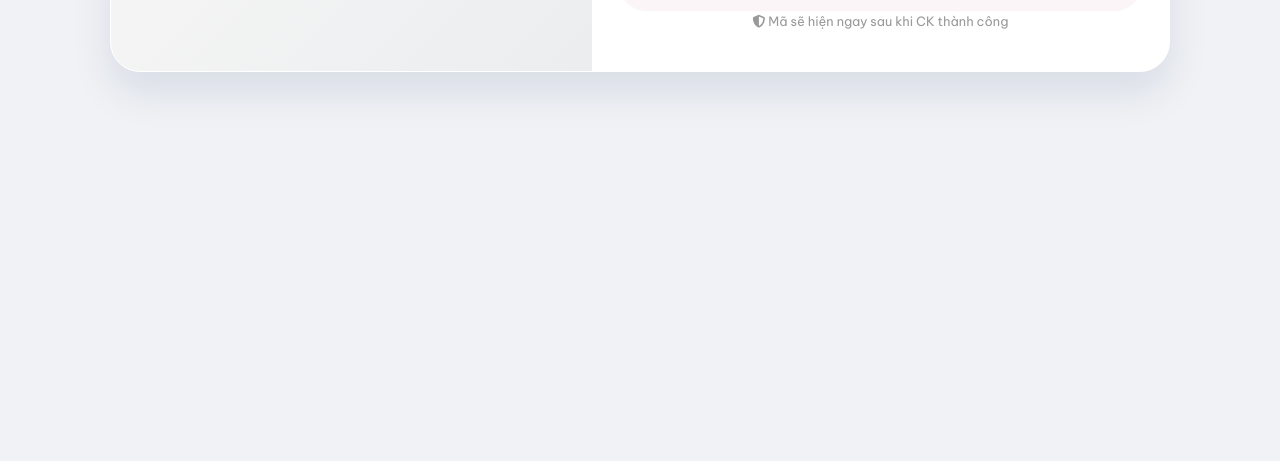
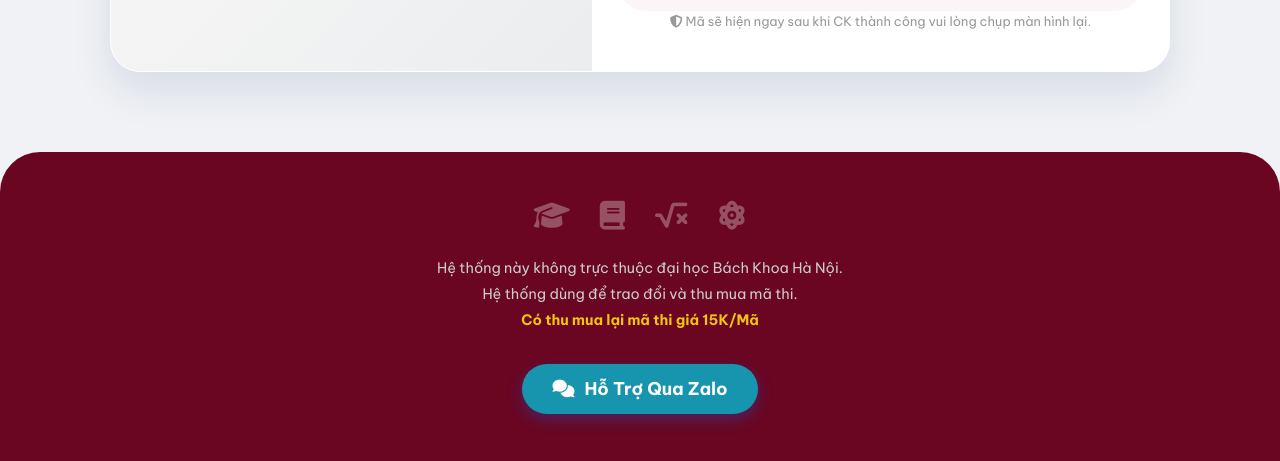
Before and after one commit to dnl20008/code-tsa, a website: page index.html in a window 1280 px wide. Shown: the part 2067-2528 px from the top of the page. Before the commit the page ends 2219 px from the top, so only its background shows below. Drawn offline with Linux system fonts and the light colour scheme; no server answers.

Commit message:
Update index.html

```diff
--- a/index.html
+++ b/index.html
@@ -13,13 +13,14 @@
         :root {
             --primary: #b71540;
             --primary-light: #ff4757;
-            --dark: #0c2461;
+            --dark: #6a0622;
             --bg: #f0f2f5;
             --white: #ffffff;
             --shadow-sm: 0 5px 15px rgba(0,0,0,0.05);
             --shadow-lg: 0 20px 40px rgba(12, 36, 97, 0.1);
             --radius: 24px;
             --success: #27ae60;
+            --zalo-color: #1795af;
         }
 
         * { margin: 0; padding: 0; box-sizing: border-box; -webkit-tap-highlight-color: transparent; }
@@ -106,7 +107,6 @@
         .tl-item.active { opacity: 1; transform: translateY(0); }
 
         .tl-dot {
-            /* FIXED MOBILE ALIGNMENT */
             position: absolute; left: -32.5px; top: 0; width: 35px; height: 35px;
             background: var(--white); border: 3px solid var(--primary);
             border-radius: 50%; color: var(--primary); display: flex; align-items: center; justify-content: center;
@@ -188,7 +188,36 @@
         }
         .btn-pay:active { transform: scale(0.98); }
 
-        /* --- 7. MODAL --- */
+        /* --- 7. NEW FOOTER --- */
+        footer {
+            background: var(--dark); color: #ccc; padding: 50px 0;
+            text-align: center; margin-top: 50px;
+            border-radius: 40px 40px 0 0;
+        }
+        .footer-icons {
+            font-size: 1.8rem; margin-bottom: 25px; color: rgba(255,255,255,0.3);
+            display: flex; justify-content: center; gap: 30px;
+        }
+        .footer-icons i { transition: 0.3s; }
+        .footer-icons i:hover { color: var(--primary-light); transform: scale(1.2); }
+
+        .footer-note {
+            font-size: 0.9rem; margin-bottom: 30px; line-height: 1.8;
+            max-width: 600px; margin-left: auto; margin-right: auto;
+        }
+        .highlight { color: #f1c40f; font-weight: bold; }
+
+        .zalo-btn {
+            display: inline-flex; align-items: center; gap: 10px;
+            background: var(--zalo-color); color: white;
+            padding: 12px 30px; border-radius: 30px;
+            text-decoration: none; font-weight: bold; font-size: 1.1rem;
+            box-shadow: 0 5px 15px rgba(0, 104, 255, 0.3);
+            transition: 0.3s;
+        }
+        .zalo-btn:hover { transform: translateY(-3px); box-shadow: 0 10px 20px rgba(0, 104, 255, 0.4); }
+
+        /* --- 8. MODAL --- */
         .modal-overlay {
             position: fixed; inset: 0; background: rgba(0,0,0,0.8); z-index: 9999;
             display: none; justify-content: center; align-items: center; padding: 20px; backdrop-filter: blur(5px);
@@ -199,7 +228,6 @@
         }
         .modal-body { padding: 30px; text-align: center; }
 
-        /* NEW: TIMER BADGE (GÓC TRÊN PHẢI) */
         .timer-badge {
             position: absolute; top: 15px; right: 15px;
             background: #fff3cd; color: #856404;
@@ -210,12 +238,11 @@
 
         .qr-frame {
             padding: 10px; border: 2px dashed var(--primary); border-radius: 15px;
-            margin: 25px 0 15px; /* Tăng margin top để tách khỏi tiêu đề */
-            background: #fff5f7; display: inline-block;
+            margin: 25px 0 15px; background: #fff5f7; display: inline-block;
         }
         .qr-img { width: 100%; max-width: 220px; border-radius: 8px; display: block; }
 
-        /* --- 8. RESPONSIVE --- */
+        /* --- 9. RESPONSIVE --- */
         @media (max-width: 768px) {
             .hero { padding: 50px 0 100px; border-radius: 0 0 30px 30px; }
             .hero h1 { font-size: 2rem; }
@@ -239,7 +266,6 @@
             .tl-item:nth-child(odd) { padding-right: 40px; margin-left: 0; text-align: right; }
             .tl-item:nth-child(even) { margin-left: 50%; padding-left: 40px; text-align: left; }
 
-            /* Fixed Desktop Alignment */
             .tl-item:nth-child(odd) .tl-dot { left: auto; right: -17.5px; }
             .tl-item:nth-child(even) .tl-dot { left: -17.5px; }
 
@@ -257,7 +283,7 @@
         <div class="container hero-content">
             <span class="hero-tag">✨ KHO MÃ THI THỬ TSA 2026</span>
             <h1 class="reveal active">TSA - KÌ THI ĐÁNH GIÁ TƯ DUY</h1>
-            <p class="reveal active stagger-1" style="opacity: 0.9;">Hệ thống cung cấp mã thi thử ở MyTSA.</p>
+            <p class="reveal active stagger-1" style="opacity: 0.9;">Hệ thống cung cấp mã thi thử ở MyTSA dành cho những bạn không có điều kiện mua sách cẩm nang.</p>
         </div>
     </header>
 
@@ -381,12 +407,33 @@
                         <span>THANH TOÁN NGAY</span> <i class="fa-solid fa-arrow-right"></i>
                     </button>
                     <p style="text-align: center; font-size: 0.8rem; color: #999; margin-top: 15px;">
-                        <i class="fa-solid fa-shield-halved"></i> Mã sẽ hiện ngay sau khi CK thành công
+                        <i class="fa-solid fa-shield-halved"></i> Mã sẽ hiện ngay sau khi CK thành công vui lòng chụp màn hình lại.
                     </p>
                 </div>
             </div>
         </div>
     </div>
+
+    <footer>
+        <div class="container">
+            <div class="footer-icons">
+                <i class="fa-solid fa-graduation-cap"></i>
+                <i class="fa-solid fa-book"></i>
+                <i class="fa-solid fa-square-root-variable"></i>
+                <i class="fa-solid fa-atom"></i>
+            </div>
+
+            <p class="footer-note">
+                Hệ thống này không trực thuộc đại học Bách Khoa Hà Nội.<br>
+                Hệ thống dùng để trao đổi và thu mua mã thi.<br>
+                <span class="highlight">Có thu mua lại mã thi giá 15K/Mã</span>
+            </p>
+
+            <a href="https://zalo.me/0333041525" target="_blank" class="zalo-btn">
+                <i class="fa-solid fa-comments"></i> Hỗ Trợ Qua Zalo
+            </a>
+        </div>
+    </footer>
 
     <div class="modal-overlay" id="paymentModal">
         <div class="modal-content">
```
